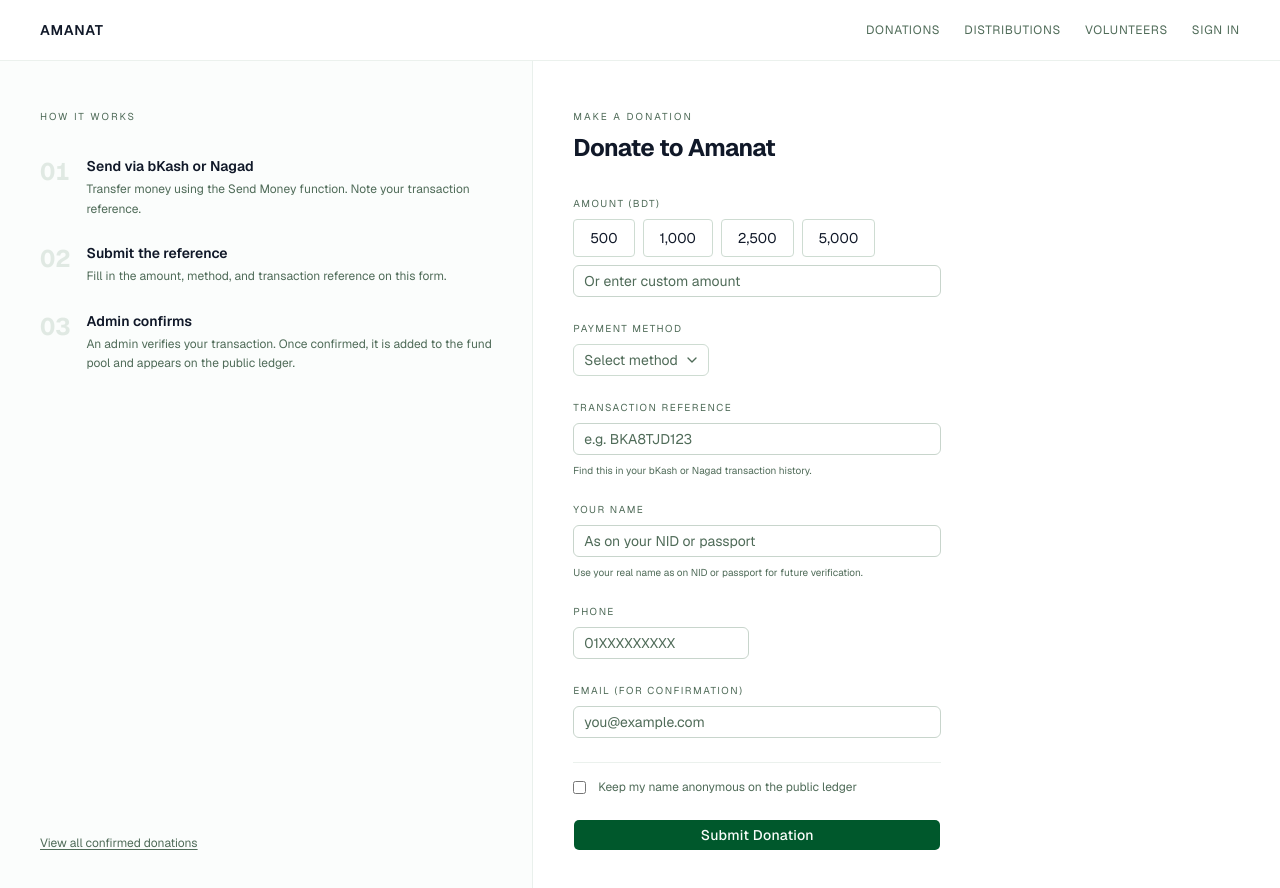
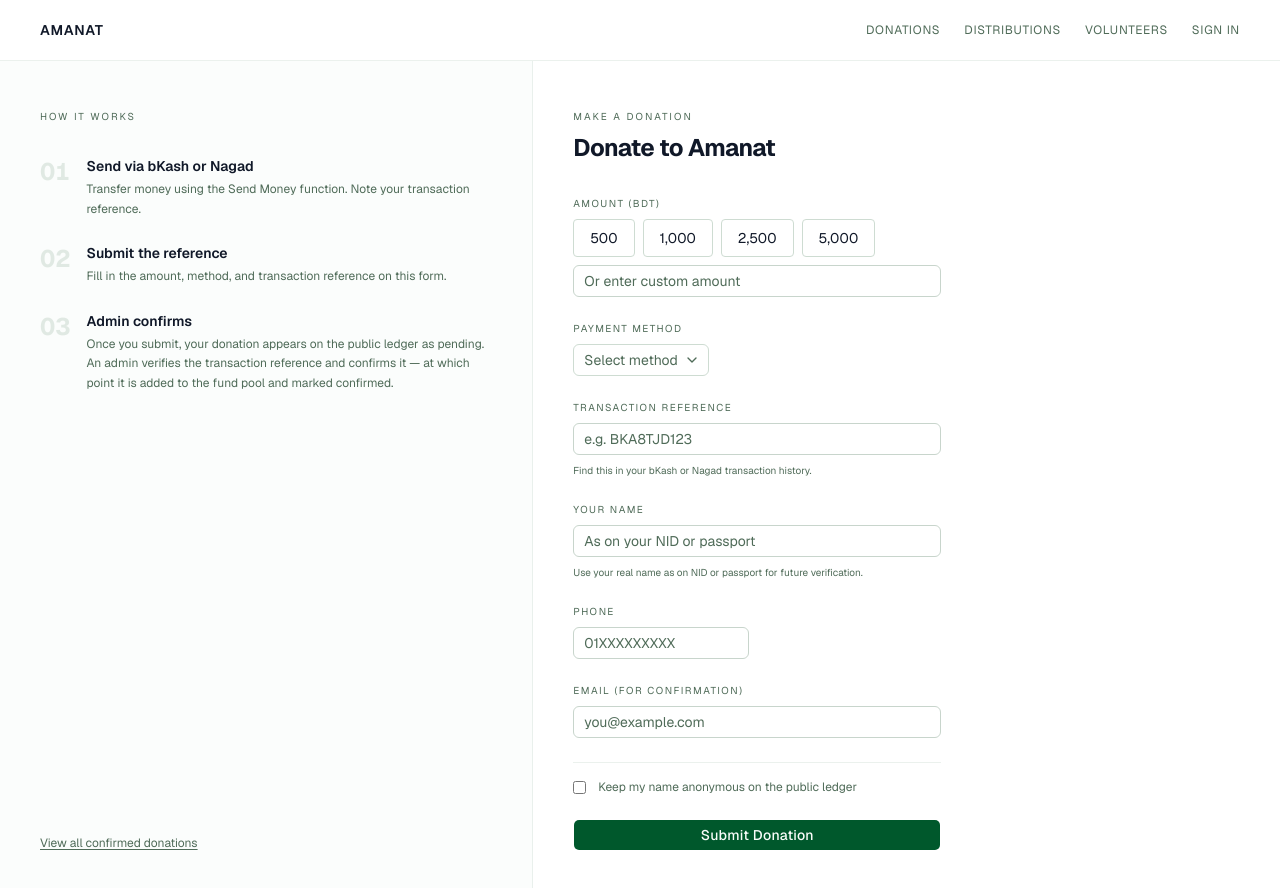
Before and after one commit to RAFSuNX/Amanat, a Next.js app: page /donate in a window 1280 px wide. Shown: the top 888 px of the page. Built offline with nearby package versions, Linux system fonts and the light colour scheme.

Commit message:
Fix donate step 3 copy: pending on ledger immediately, confirmed when admin verifies; remove focus hue from inputs

```diff
--- a/app/(public)/donate/page.tsx
+++ b/app/(public)/donate/page.tsx
@@ -74,7 +74,7 @@ export default function DonatePage() {
               {[
                 { n: "01", t: "Send via bKash or Nagad", b: "Transfer money using the Send Money function. Note your transaction reference." },
                 { n: "02", t: "Submit the reference", b: "Fill in the amount, method, and transaction reference on this form." },
-                { n: "03", t: "Admin confirms", b: "An admin verifies your transaction. Once confirmed, it is added to the fund pool and appears on the public ledger." },
+                { n: "03", t: "Admin confirms", b: "Once you submit, your donation appears on the public ledger as pending. An admin verifies the transaction reference and confirms it — at which point it is added to the fund pool and marked confirmed." },
               ].map((s) => (
                 <div key={s.n} className="flex gap-4">
                   <span className="text-2xl font-bold text-border/60 tabular-nums shrink-0">{s.n}</span>
--- a/app/globals.css
+++ b/app/globals.css
@@ -125,7 +125,7 @@ input:not([type="checkbox"]):not([type="radio"]):not([type="file"]):focus,
 textarea:focus,
 select:focus {
   border-color: oklch(0.40 0.11 155) !important;
-  box-shadow: 0 0 0 3px oklch(0.40 0.11 155 / 0.10) !important;
+  box-shadow: none !important;
   outline: none !important;
 }
 
```
